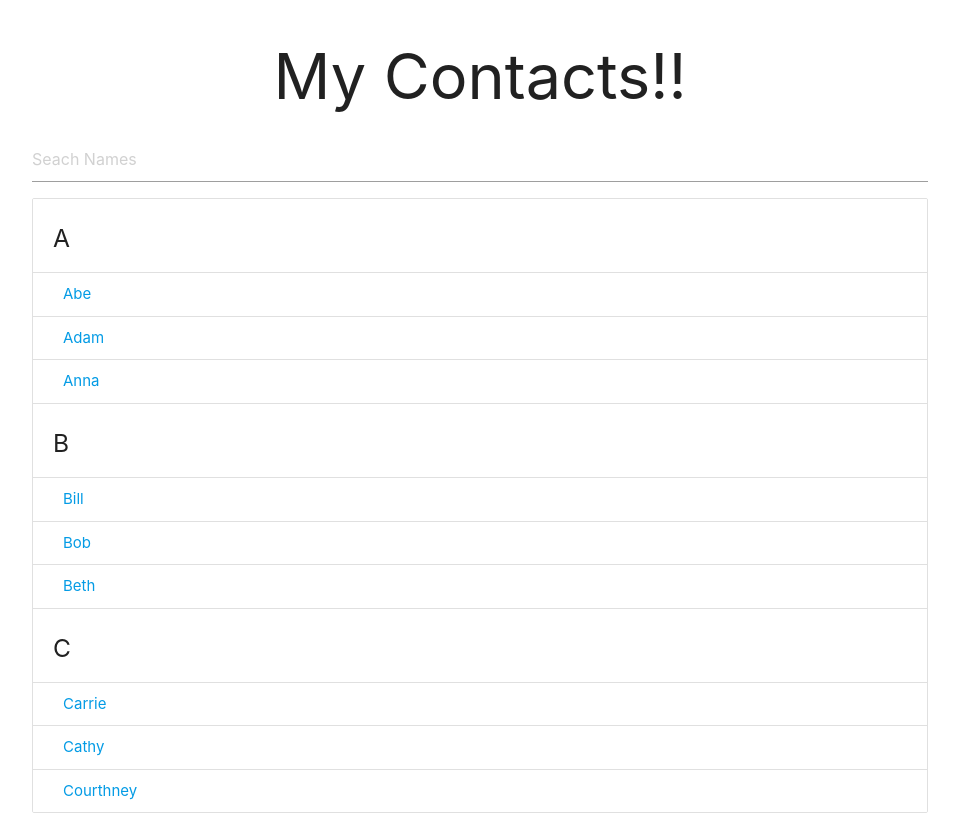
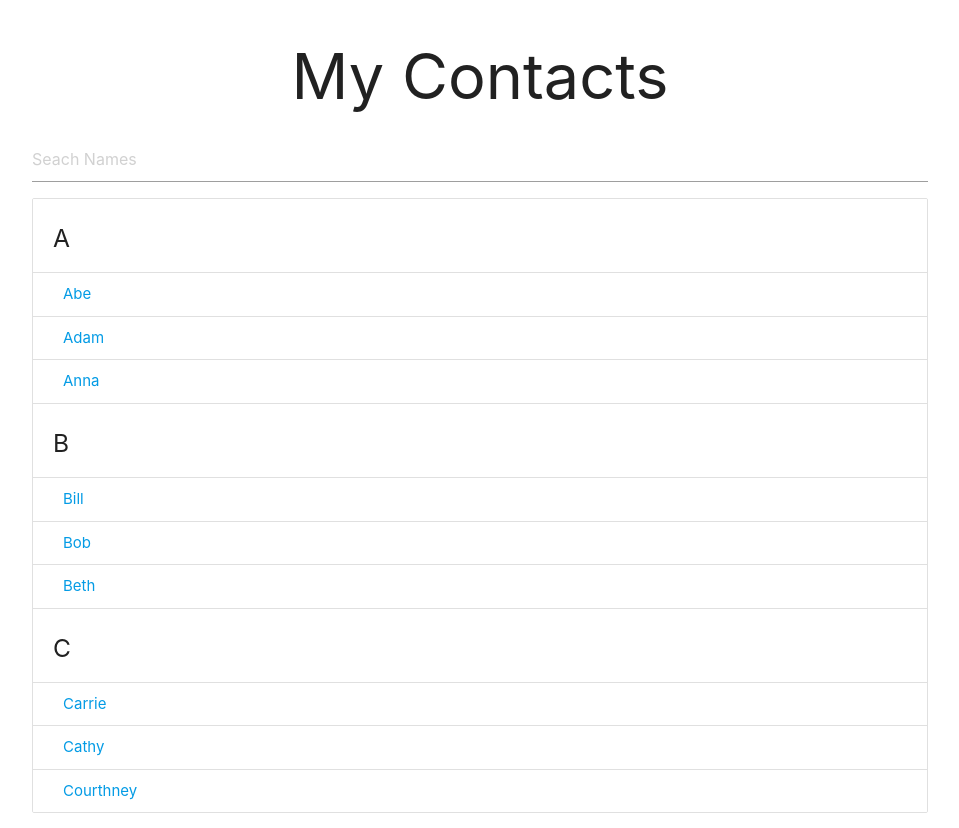
Before and after one commit to snehashish007/simple-filterable_list, a plain HTML site: page index.html in a window 1280 px wide. Shown: the whole page, without its empty margins (160-1119 px from the left). Drawn offline with nearby package versions, Linux system fonts and the light colour scheme.

Commit message:
reverting the main heading

```diff
--- a/index.html
+++ b/index.html
@@ -10,7 +10,7 @@
 <body>
   <div class="container">
     <h1 class="center-align">
-      My Contacts!!
+      My Contacts
     </h1>
     <input type="text" id="filterInput" placeholder="Seach Names">
     <ul id="names" class="collection with-header">
```
